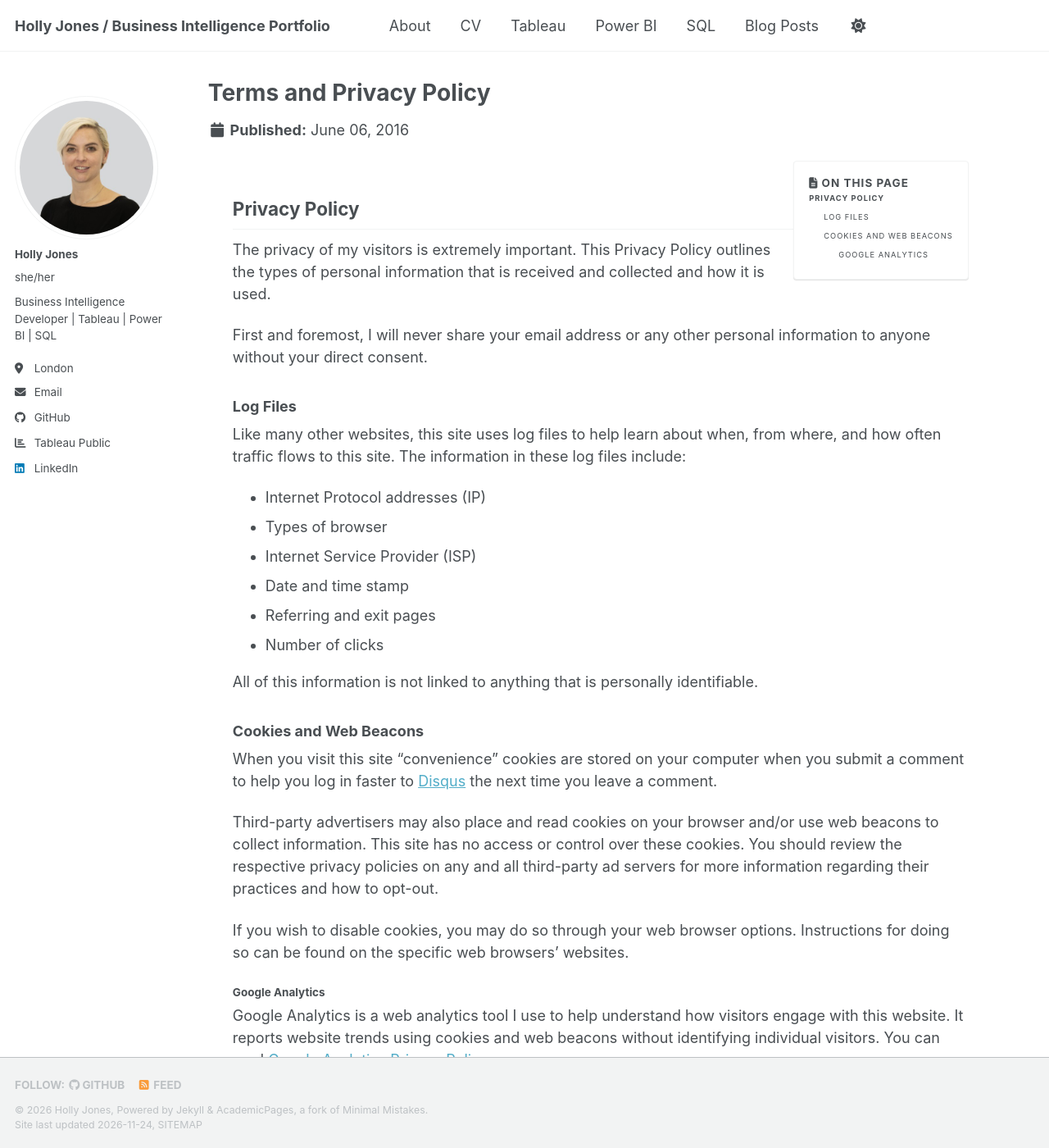
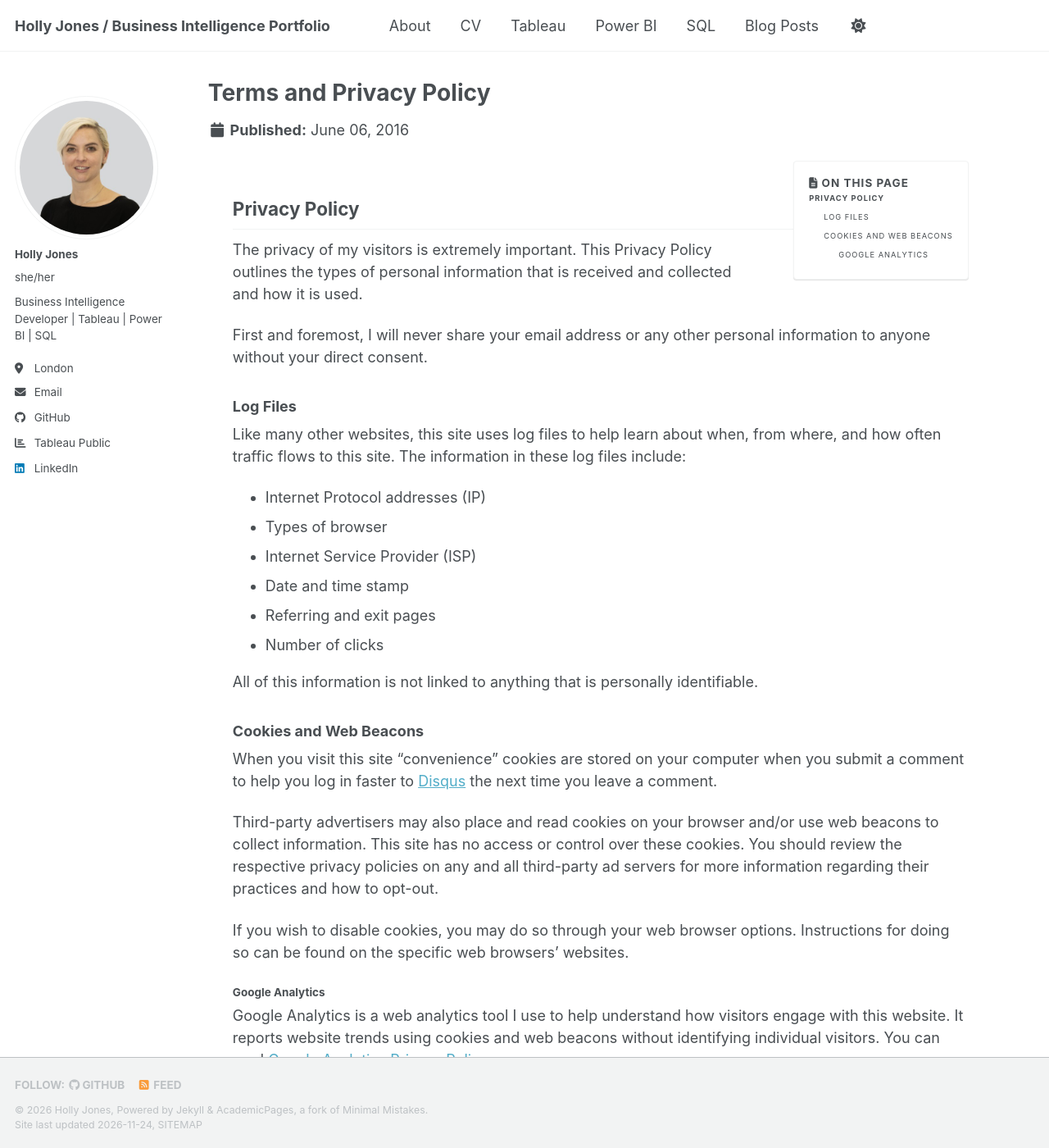
Before and after one commit to hjones87/hjones87.github.io, a Jekyll site: the page built from _pages/terms.md, in a window 1280 px wide and 1400 px high. Shown: the whole window at 82% size. Built offline with Jekyll 4.4.1, drawn with Linux system fonts in a browser that asks for light colours; a script bundle is joined from its source files by our own code; a style sheet for code colours, icons or effects is not loaded.

Commit message:
Adjust sidebar margin for narrow layout

```diff
--- a/_sass/layout/_sidebar.scss
+++ b/_sass/layout/_sidebar.scss
@@ -69,7 +69,7 @@
     position: relative;
     float: right;
     width: $right-sidebar-width-narrow;
-    margin-left: span(0.5 of 12);
+    margin-left: span(1 of 12);
     z-index: 10;
   }
 
```
